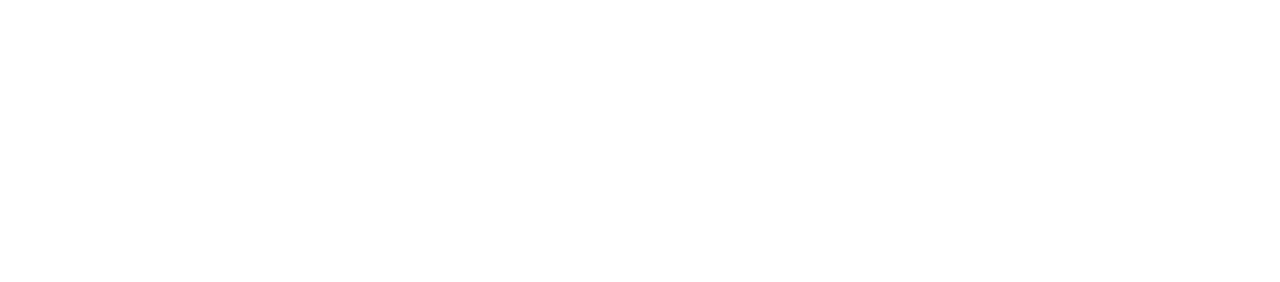
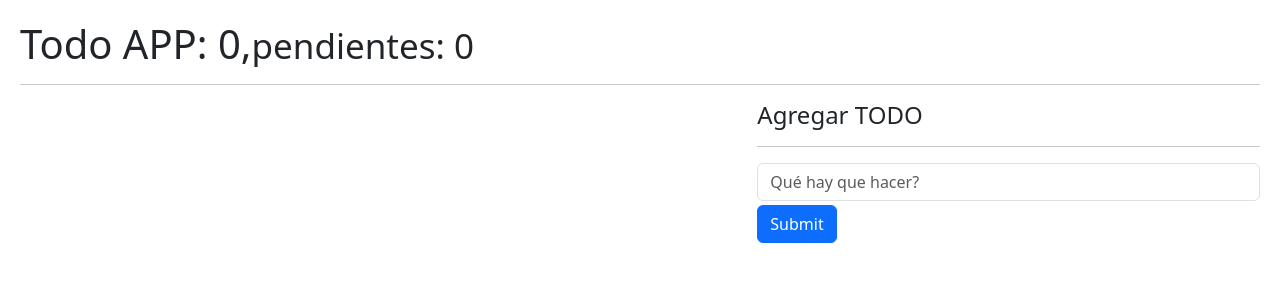
Before and after one commit to Zukhulento/todo-app, a plain HTML site: page index.html in a window 1280 px wide. Drawn offline with nearby package versions, Linux system fonts and the light colour scheme; the site is published under a folder, as on GitHub Pages, so addresses that start at the root find nothing.

Commit message:
fixing commit

```diff
--- a/index.html
+++ b/index.html
@@ -10,8 +10,8 @@
       crossorigin="anonymous"
     />
     <title>Hooks App</title>
-    <script type="module" crossorigin src="/assets/index-NQlFKIZ7.js"></script>
-    <link rel="stylesheet" crossorigin href="/assets/index-OQKXIzy5.css">
+    <script type="module" crossorigin src="./assets/index-NQlFKIZ7.js"></script>
+    <link rel="stylesheet" crossorigin href="./assets/index-OQKXIzy5.css">
   </head>
   <body>
     <div id="root"></div>
```
